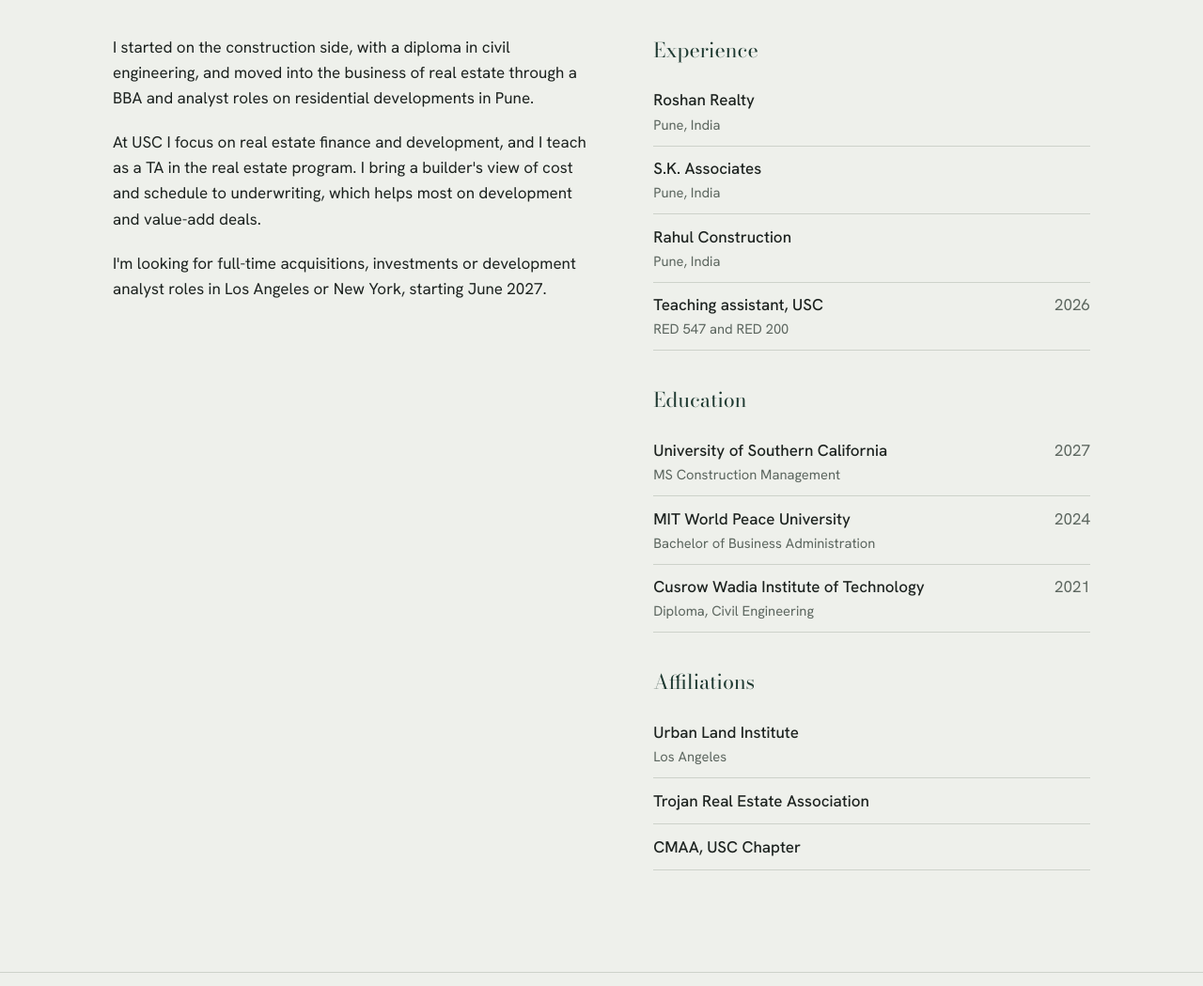
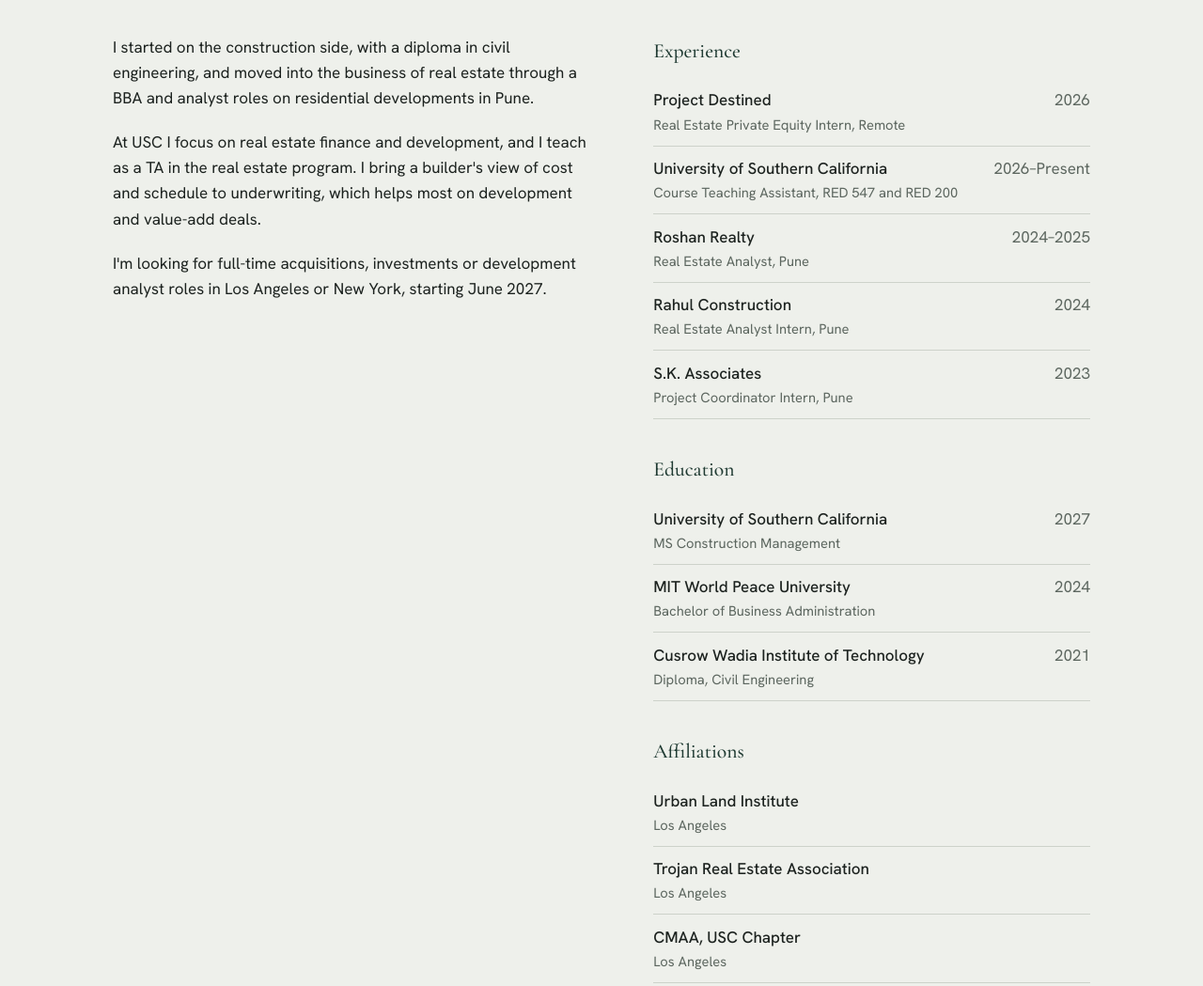
Before and after one commit to shauryakalbhor/shauryakalbhor.github.io, a plain HTML site: page index.html in a window 1280 px wide. Shown: the part 1312-2361 px from the top of the page at 94% size. Drawn offline with nearby package versions, Linux system fonts and the light colour scheme.

Commit message:
Add files via upload

```diff
--- a/index.html
+++ b/index.html
@@ -7,7 +7,7 @@
 <meta name="description" content="Real estate analyst focused on acquisitions and development in Los Angeles.">
 <link rel="preconnect" href="https://fonts.googleapis.com">
 <link rel="preconnect" href="https://fonts.gstatic.com" crossorigin>
-<link href="https://fonts.googleapis.com/css2?family=Bodoni+Moda:opsz,wght@6..96,400;6..96,500&family=Hanken+Grotesk:wght@400;500;600&display=swap" rel="stylesheet">
+<link href="https://fonts.googleapis.com/css2?family=Cormorant+Garamond:wght@500;600&family=Hanken+Grotesk:wght@400;500;600&display=swap" rel="stylesheet">
 <style>
   :root {
     --stone: #EEF0EB;      /* page */
@@ -17,7 +17,7 @@
     --green: #1F3A32;      /* bottle green, primary */
     --brass: #9A7B3F;      /* accent, used sparingly */
     --rule: #CDD2CA;       /* hairlines */
-    --serif: "Bodoni Moda", "Didot", "Bodoni 72", Georgia, serif;
+    --serif: "Cormorant Garamond", "Garamond", Georgia, serif;
     --sans: "Hanken Grotesk", "Helvetica Neue", Arial, sans-serif;
     --wrap: 68rem;
   }
@@ -50,7 +50,7 @@
     border-bottom: 1px solid var(--rule);
   }
   .nav .wrap { display: flex; align-items: center; justify-content: space-between; height: 4rem; }
-  .nav-name { font-family: var(--serif); font-size: 1.1rem; letter-spacing: 0.08em; text-transform: uppercase; color: var(--ink); text-decoration: none; }
+  .nav-name { font-family: var(--serif); font-weight: 600; font-size: 1.15rem; letter-spacing: 0.08em; text-transform: uppercase; color: var(--ink); text-decoration: none; }
   .nav ul { display: flex; gap: 1.75rem; list-style: none; margin: 0; padding: 0; }
   .nav ul a { color: var(--muted); text-decoration: none; font-size: 0.95rem; font-weight: 500; }
   .nav ul a:hover { color: var(--green); }
@@ -59,10 +59,10 @@
   .hero { padding: 7rem 0 5rem; }
   .hero h1 {
     font-family: var(--serif);
-    font-weight: 400;
+    font-weight: 500;
     font-size: clamp(3rem, 8vw, 6.25rem);
     line-height: 0.98;
-    letter-spacing: 0.01em;
+    letter-spacing: 0.03em;
     text-transform: uppercase;
     margin: 0 0 2rem;
     color: var(--green);
@@ -83,7 +83,7 @@
   /* Section headings */
   section { padding: 4.5rem 0; border-top: 1px solid var(--rule); }
   .section-head { display: flex; justify-content: space-between; align-items: baseline; gap: 1rem; margin-bottom: 2.5rem; flex-wrap: wrap; }
-  h2 { font-family: var(--serif); font-weight: 400; font-size: clamp(2rem, 4vw, 2.75rem); margin: 0; letter-spacing: -0.01em; }
+  h2 { font-family: var(--serif); font-weight: 500; font-size: clamp(2rem, 4vw, 2.75rem); margin: 0; letter-spacing: -0.01em; }
   .section-note { color: var(--muted); font-size: 0.95rem; margin: 0; }
 
   /* Deal rows: the signature element */
@@ -98,7 +98,7 @@
   .deal summary::-webkit-details-marker { display: none; }
   .deal summary:hover .address { color: var(--brass); }
   .address {
-    font-family: var(--serif); font-weight: 400;
+    font-family: var(--serif); font-weight: 500;
     font-size: clamp(1.6rem, 3.2vw, 2.25rem); line-height: 1.1;
     margin: 0 0 0.5rem; color: var(--green); transition: color 0.2s;
   }
@@ -143,7 +143,7 @@
   .about { display: grid; grid-template-columns: 1.1fr 1fr; gap: 4rem; }
   .about p { max-width: 58ch; margin: 0 0 1.25rem; }
   .facts h3 {
-    font-family: var(--serif); font-weight: 400; font-size: 1.35rem;
+    font-family: var(--serif); font-weight: 500; font-size: 1.35rem;
     margin: 0 0 0.75rem; color: var(--green);
   }
   .facts dl { margin: 0 0 2.25rem; }
@@ -158,7 +158,7 @@
   /* Contact */
   .contact { padding-bottom: 6rem; }
   .contact p.big {
-    font-family: var(--serif); font-size: clamp(1.75rem, 3.5vw, 2.5rem);
+    font-family: var(--serif); font-weight: 500; font-size: clamp(1.75rem, 3.5vw, 2.5rem);
     line-height: 1.2; max-width: 22ch; margin: 0 0 2rem;
   }
   footer { border-top: 1px solid var(--rule); padding: 2rem 0; color: var(--muted); font-size: 0.9rem; }
@@ -233,10 +233,11 @@
         <div class="facts">
           <h3>Experience</h3>
           <dl>
-            <div class="row"><dt>Roshan Realty<span>Pune, India</span></dt><dd></dd></div>
-            <div class="row"><dt>S.K. Associates<span>Pune, India</span></dt><dd></dd></div>
-            <div class="row"><dt>Rahul Construction<span>Pune, India</span></dt><dd></dd></div>
-            <div class="row"><dt>Teaching assistant, USC<span>RED 547 and RED 200</span></dt><dd>2026</dd></div>
+            <div class="row"><dt>Project Destined<span>Real Estate Private Equity Intern, Remote</span></dt><dd>2026</dd></div>
+            <div class="row"><dt>University of Southern California<span>Course Teaching Assistant, RED 547 and RED 200</span></dt><dd>2026&ndash;Present</dd></div>
+            <div class="row"><dt>Roshan Realty<span>Real Estate Analyst, Pune</span></dt><dd>2024&ndash;2025</dd></div>
+            <div class="row"><dt>Rahul Construction<span>Real Estate Analyst Intern, Pune</span></dt><dd>2024</dd></div>
+            <div class="row"><dt>S.K. Associates<span>Project Coordinator Intern, Pune</span></dt><dd>2023</dd></div>
           </dl>
 
           <h3>Education</h3>
@@ -249,8 +250,8 @@
           <h3>Affiliations</h3>
           <dl>
             <div class="row"><dt>Urban Land Institute<span>Los Angeles</span></dt><dd></dd></div>
-            <div class="row"><dt>Trojan Real Estate Association</dt><dd></dd></div>
-            <div class="row"><dt>CMAA, USC Chapter</dt><dd></dd></div>
+            <div class="row"><dt>Trojan Real Estate Association<span>Los Angeles</span></dt><dd></dd></div>
+            <div class="row"><dt>CMAA, USC Chapter<span>Los Angeles</span></dt><dd></dd></div>
           </dl>
         </div>
       </div>
```
Also changed, not shown: 1 other file.
